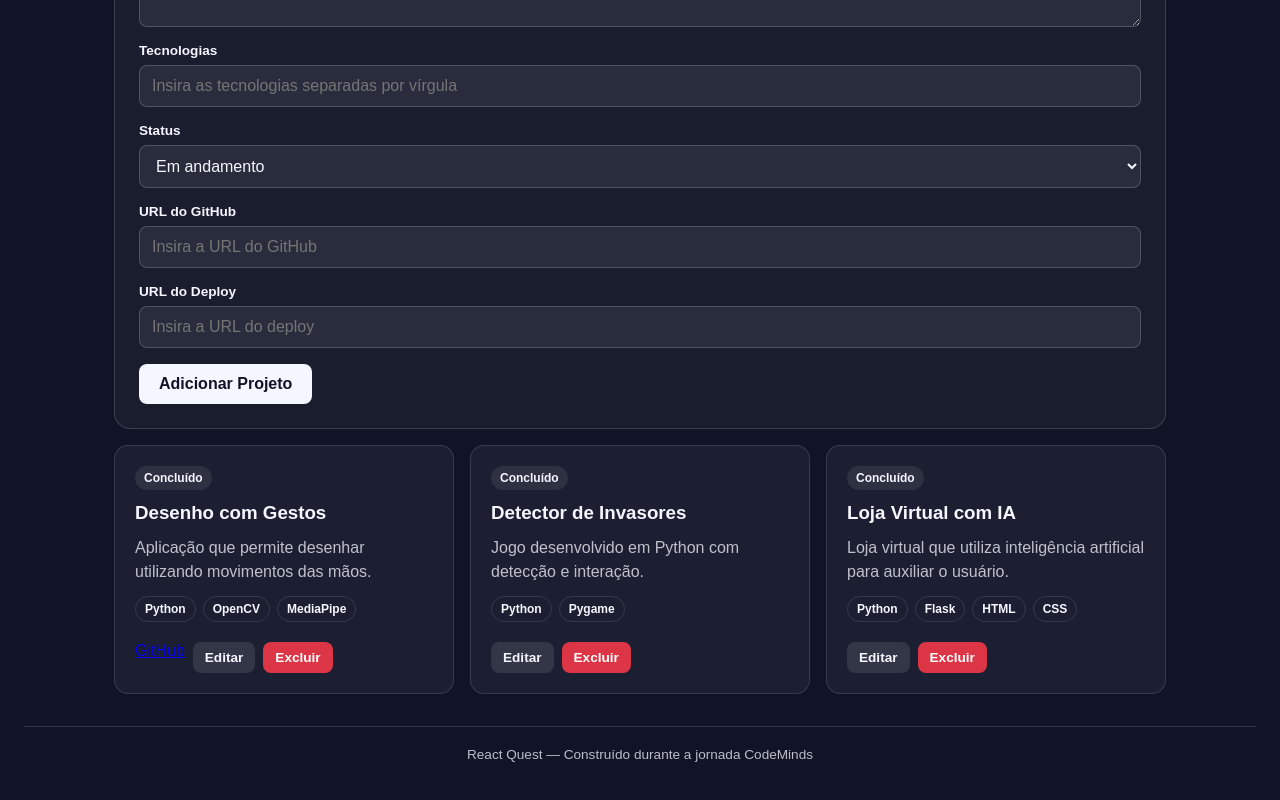
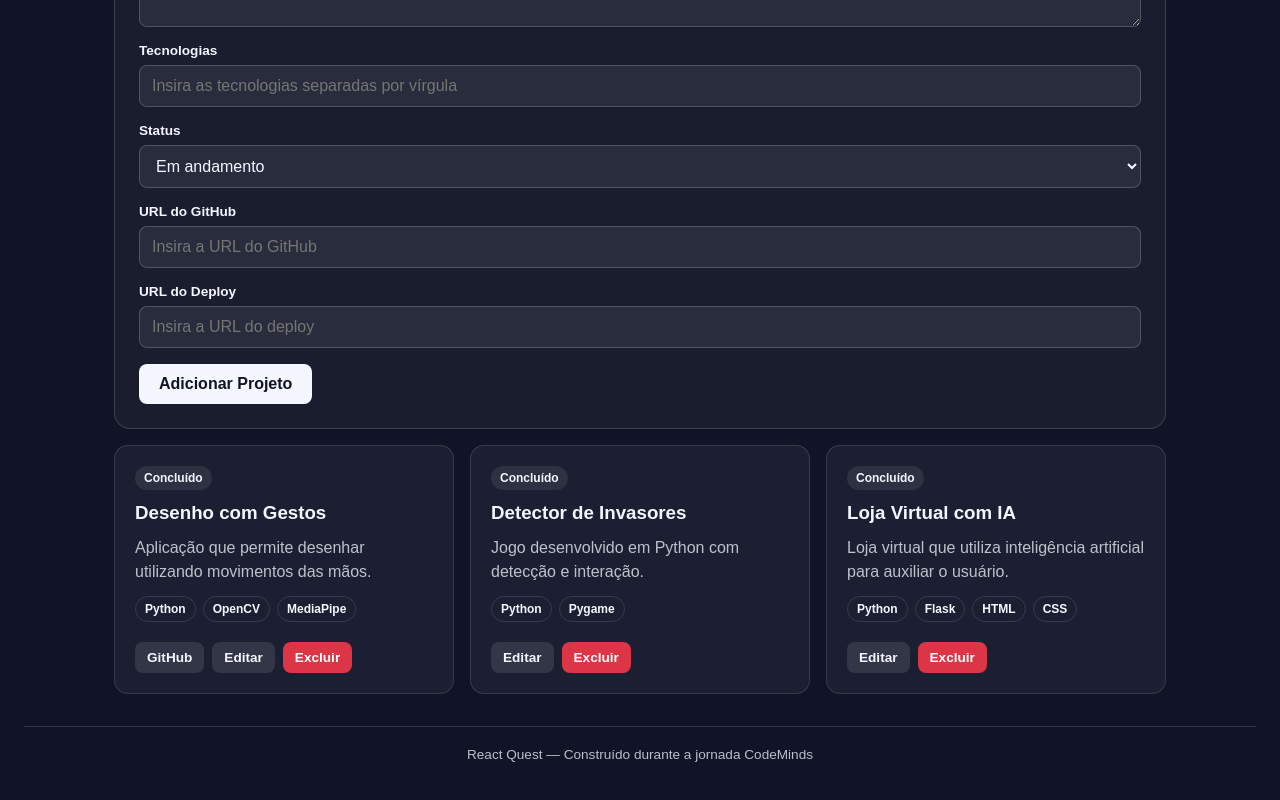
Before and after one commit to lucs-max/React_Quest, a React (Vite) app: page / in a window 1280 px wide. Shown: the part 2917-3717 px from the top of the page. Built offline with nearby package versions, Linux system fonts and the light colour scheme.

Commit message:
feat: transforma projetos em portfolio

```diff
--- a/src/components/ProjectCard.css
+++ b/src/components/ProjectCard.css
@@ -41,23 +41,16 @@
   font-size: 0.75rem;
   font-weight: 600;
 }
+
 .project-card__actions {
   display: flex;
   gap: 8px;
   margin-top: 8px;
 }
 
-.project-card__links {
-  display: flex;
-  gap: 8px;
-  margin-top: 8px;
-  background: rgba(255, 255, 255, 0.08);
-  text-decoration: none;
-  padding: 5px 9px;
-}
-
 .project-card__edit,
-.project-card__delete {
+.project-card__delete,
+.project-card__link {
   padding: 8px 12px;
   border: none;
   border-radius: 8px;
@@ -80,8 +73,15 @@
   color: #ffffff;
 }
 
+.project-card__link {
+  background: rgba(255,255,255,0.1);
+  color: inherit;
+  text-decoration: none;
+}
+
 .project-card__edit:hover,
-.project-card__delete:hover {
+.project-card__delete:hover,
+.project-card__link:hover {
   transform: translateY(-1px);
   opacity: 0.9;
 }
--- a/src/components/ProjectForm.jsx
+++ b/src/components/ProjectForm.jsx
@@ -21,13 +21,18 @@
   }, [editingProject]);
 
   function handleSubmit(event) {
+
     event.preventDefault();
 
     if (!title.trim() || !description.trim() || !technologies.trim()) {
       alert("Por favor, preencha todos os campos.");
       return;
     }
-
+    if ((githubUrl && !githubUrl.startsWith("http://") && !githubUrl.startsWith("https://")) ||
+    (deployUrl && !deployUrl.startsWith("http://") && !deployUrl.startsWith("https://"))) {
+      alert("Por favor, insira URLs válidas.");
+      return;
+    }
     const project = {
       id: editingProject ? editingProject.id : Date.now(),
       title: title.trim(),
```
